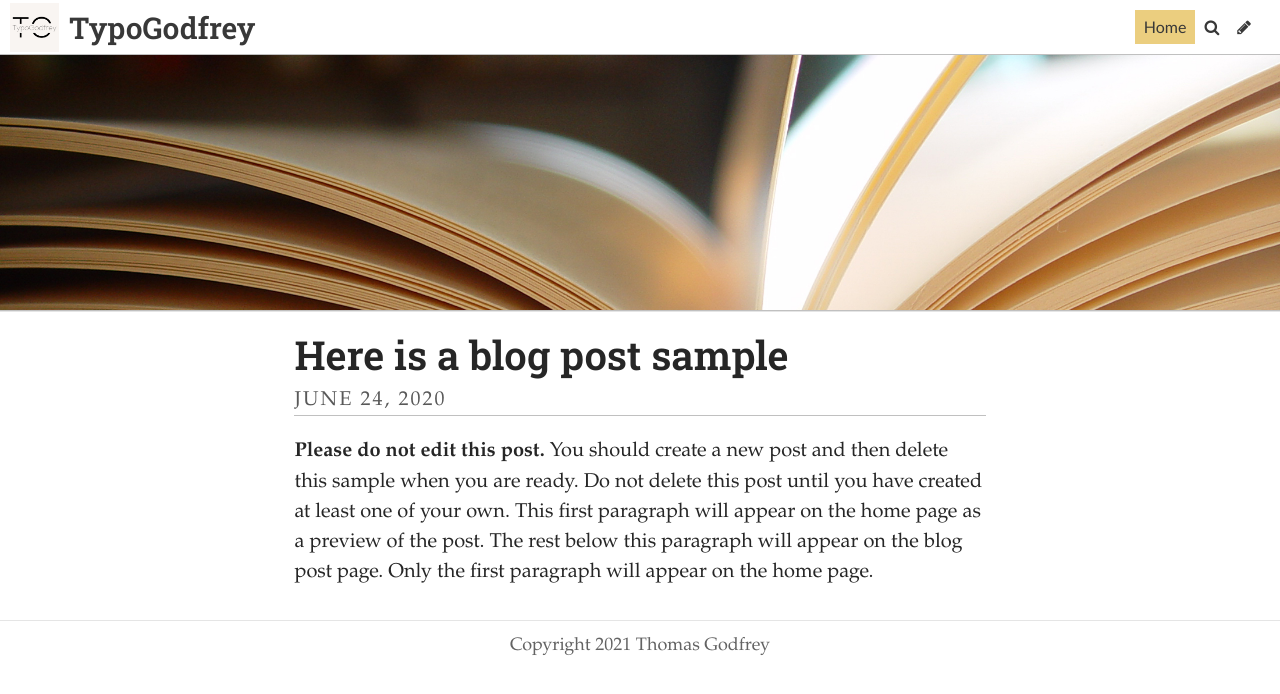
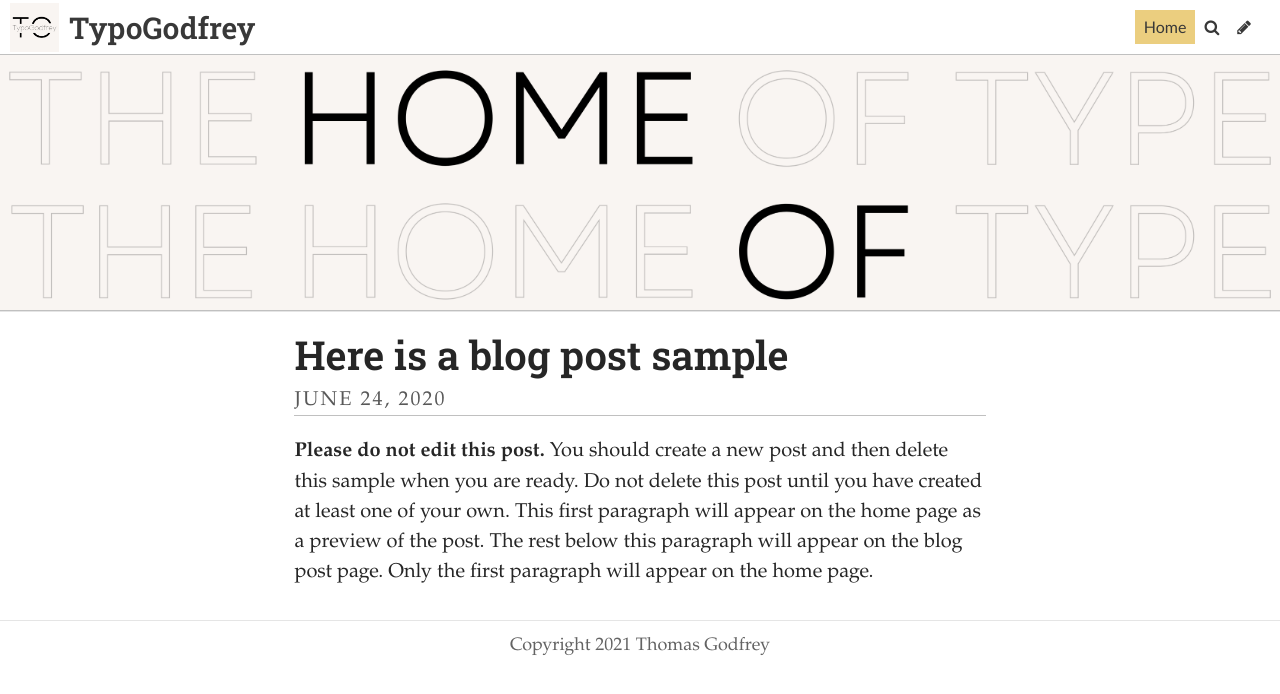
Before and after one commit to thomasgodfrey48/destinationunknown, a Jekyll site: the page built from index.html, in a window 1280 px wide. Shown: the top 694 px of the page. Built offline with Jekyll 4.4.1, drawn with Linux system fonts in a browser that asks for light colours; some web fonts are replaced; the list of posts is cut into pages by our own code.

Commit message:
Update Settings “general”

```diff
--- a/_data/settings.yml
+++ b/_data/settings.yml
@@ -1,7 +1,7 @@
 title: TypoGodfrey
 description: Thomas Godfrey's Typography blog
 footer_text: Copyright 2021 Thomas Godfrey
-header_feature_image: ../uploads/pages.jpg
+header_feature_image: ../uploads/typo-blog-banner-2.png
 header_text: ""
 header_text_color: "#ffffff"
 bannerheight: 20vmax
```
Also changed, not shown: uploads/typo-blog-banner-2.png (added).
